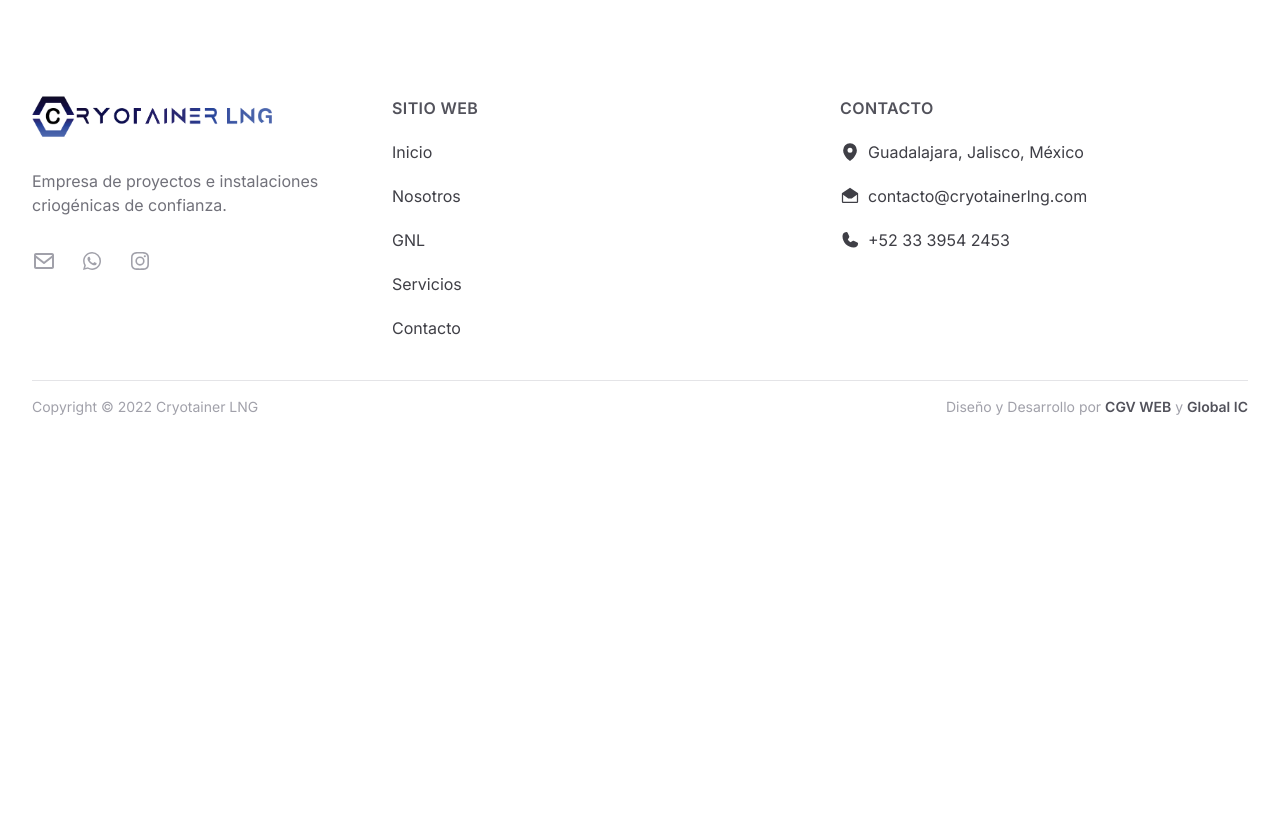
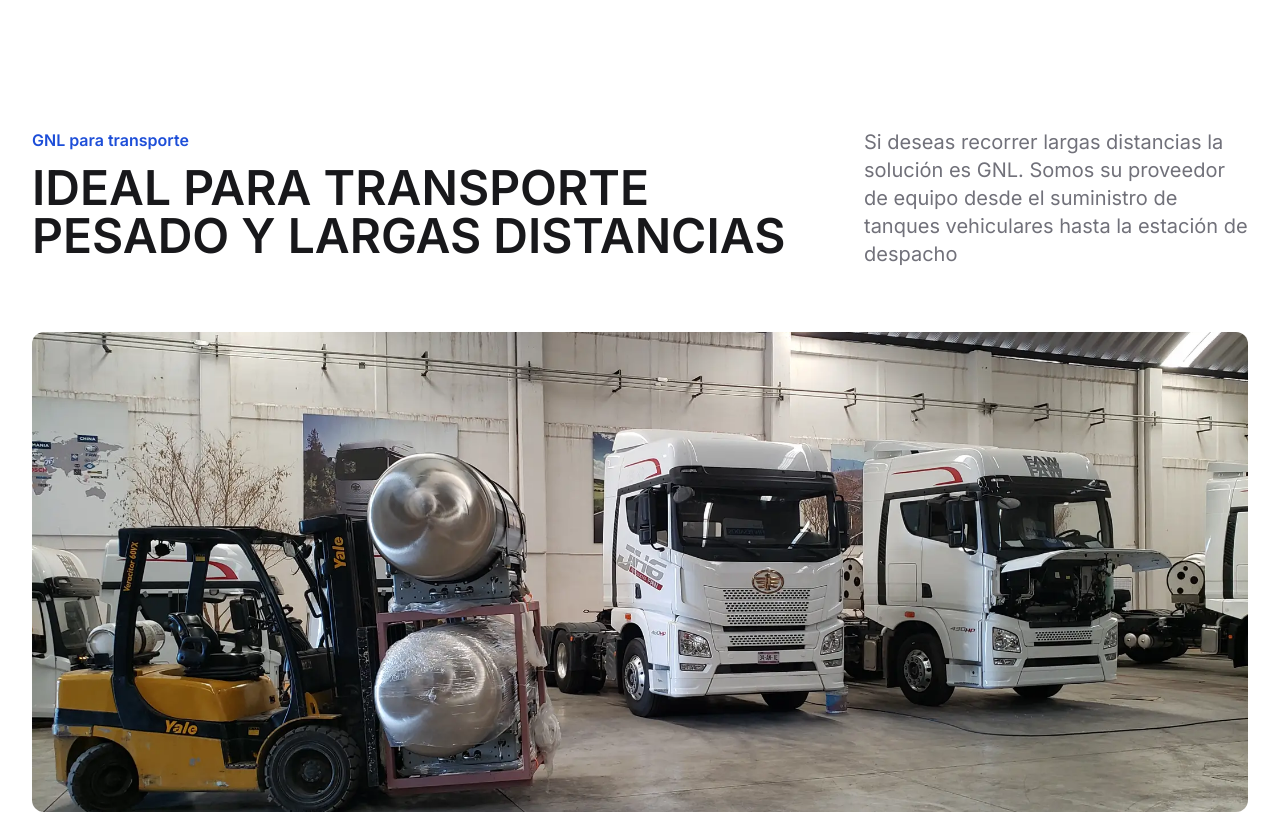
Before and after one commit to global-ic/cryotainer-lng, a Nuxt app in the folder nuxt/: page /gnl in a window 1280 px wide. Shown: the part 1740-2554 px from the top of the page. Before the commit the page ends 2173 px from the top, so only its background shows below. Built offline with nearby package versions, Linux system fonts and the light colour scheme; a web font is replaced by a local one.

Commit message:
update(Client): Add the GNL transport section

```diff
--- /dev/null
+++ b/nuxt/components/gnl/TransportSection.vue
@@ -0,0 +1,31 @@
+<script setup lang="ts"></script>
+
+<template>
+  <section class="py-24">
+    <UiContainer>
+      <div class="flex flex-col gap-8 md:flex-row lg:gap-16">
+        <div class="w-full md:w-1/2 xl:w-full xl:max-w-3xl">
+          <span class="mini-title">GNL para transporte</span>
+          <h2 class="mt-3 font-headline text-4xl font-semibold uppercase text-zinc-900 lg:text-5xl">
+            Ideal para transporte pesado y largas distancias
+          </h2>
+        </div>
+
+        <p class="flex-1 text-lg text-zinc-500 sm:text-xl">
+          Si deseas recorrer largas distancias la solución es GNL. Somos su proveedor de equipo desde el
+          suministro de tanques vehiculares hasta la estación de despacho
+        </p>
+      </div>
+
+      <picture>
+        <source srcset="/img/webp/cryotainer-img-16.webp" type="image/webp" />
+        <source srcset="/img/cryotainer-img-16.jpg" type="image/jpeg" />
+        <img
+          src=""
+          alt="Camiones siendo cargados con GNL"
+          class="mt-16 max-h-[30rem] w-full rounded-xl object-cover sm:h-[60vh]"
+        />
+      </picture>
+    </UiContainer>
+  </section>
+</template>
--- a/nuxt/pages/gnl.vue
+++ b/nuxt/pages/gnl.vue
@@ -7,5 +7,6 @@ definePageMeta({ header: { color: 'dark' } });
   <main>
     <GnlHeroSection />
     <GnlAboutSection />
+    <GnlTransportSection />
   </main>
 </template>
```
Also changed, not shown: nuxt/public/img/cryotainer-img-16.jpg (added), nuxt/public/img/webp/cryotainer-img-16.webp (added).
